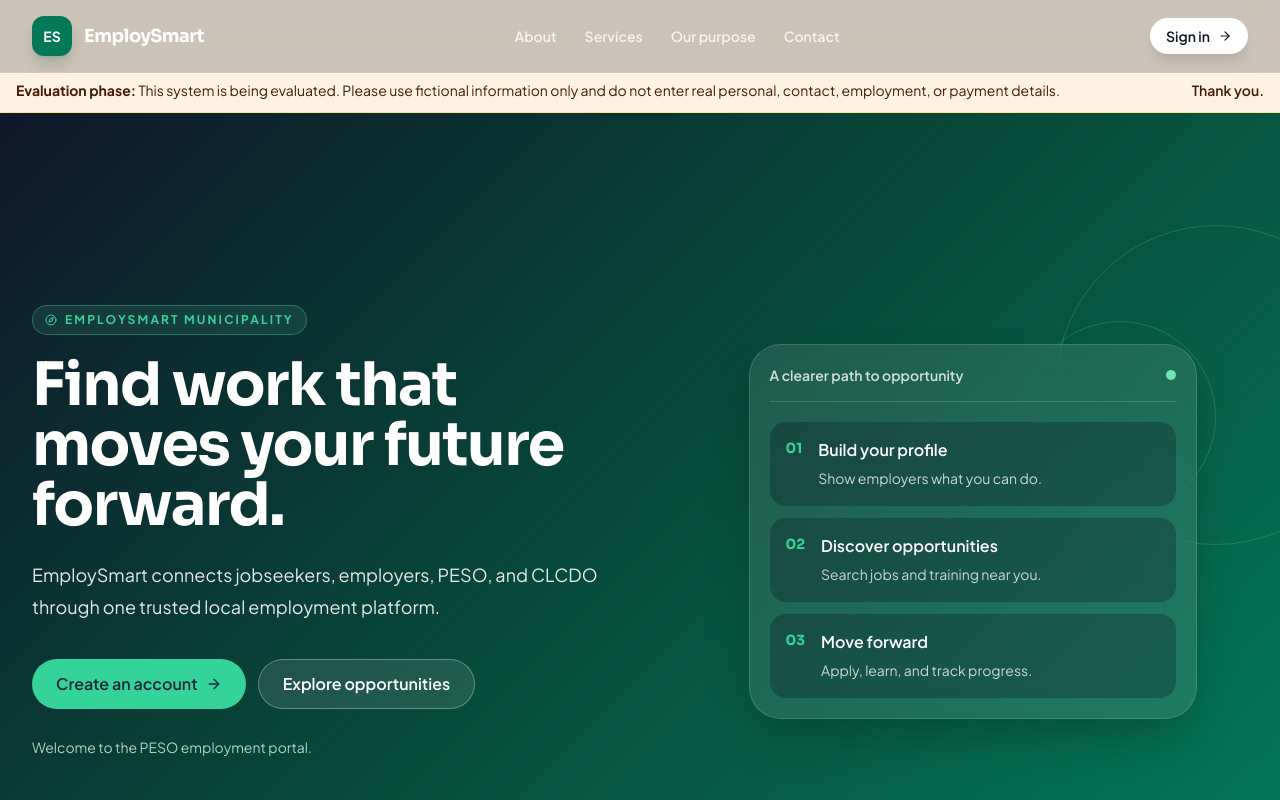
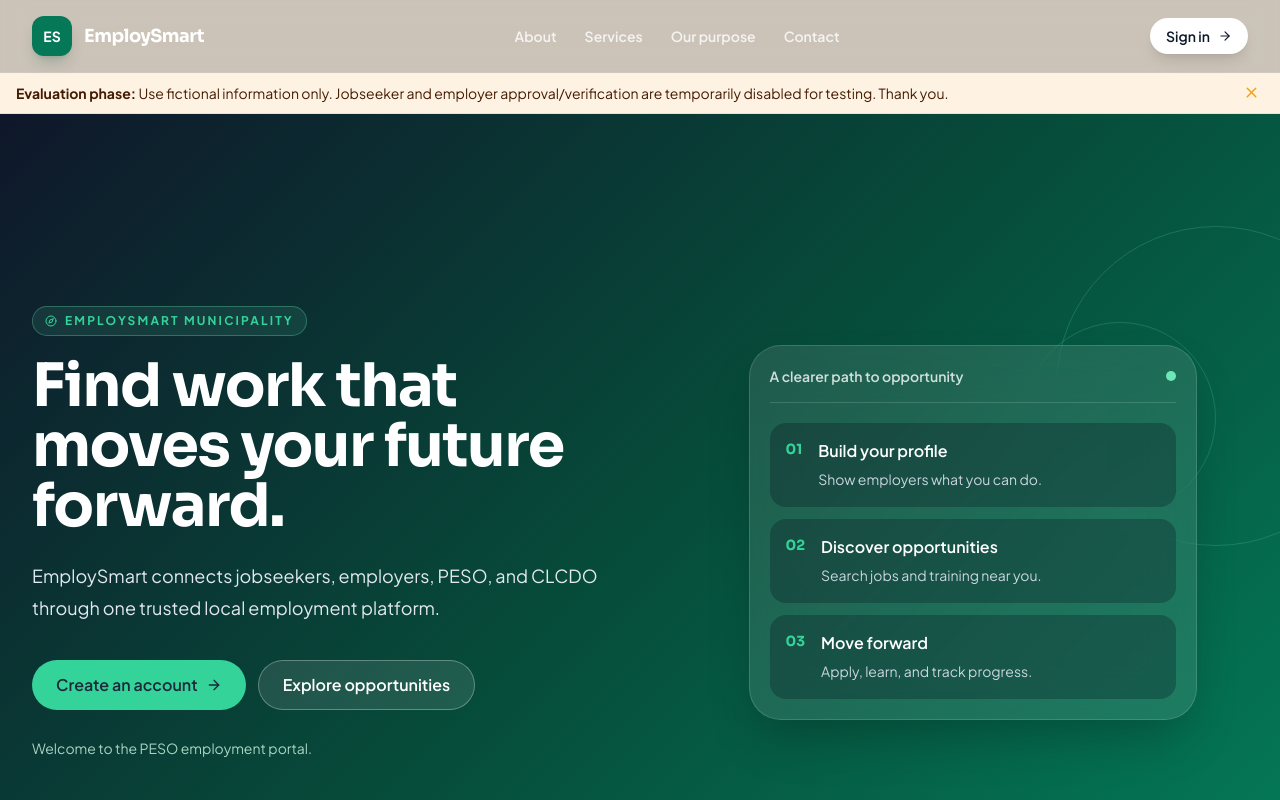
Before and after one commit to deguzmanshanmichael/EmploySmart, a React (Vite) app in the folder client/: page / in a window 1280 px wide. Shown: the top 800 px of the page. Built offline with nearby package versions, Linux system fonts and the light colour scheme; no server answers.

Commit message:
feat: make evaluation notice dismissible

```diff
--- a/client/src/components/EvaluationNotice.jsx
+++ b/client/src/components/EvaluationNotice.jsx
@@ -1,9 +1,23 @@
+import { useState } from 'react'
+import { FiX } from 'react-icons/fi'
+
+const DISMISS_KEY = 'employsmart-evaluation-notice-dismissed'
+
 export default function EvaluationNotice({ className = '' }) {
+  const [dismissed, setDismissed] = useState(() => localStorage.getItem(DISMISS_KEY) === 'true')
+
+  if (dismissed) return null
+
+  const dismiss = () => {
+    localStorage.setItem(DISMISS_KEY, 'true')
+    setDismissed(true)
+  }
+
   return (
-    <div className={`border-b border-amber-200 bg-amber-50 px-4 py-3 text-sm text-amber-950 ${className}`} role="note">
+    <div className={`border-b border-amber-200 bg-amber-50 px-4 py-2 text-sm text-amber-950 ${className}`} role="note">
       <div className="mx-auto flex max-w-7xl flex-col gap-1 sm:flex-row sm:items-center sm:justify-between">
-        <p><strong>Evaluation phase:</strong> This system is being evaluated. Please use fictional information only and do not enter real personal, contact, employment, or payment details.</p>
-        <span className="font-semibold whitespace-nowrap">Thank you.</span>
+        <p><strong>Evaluation phase:</strong> Use fictional information only. Jobseeker and employer approval/verification are temporarily disabled for testing. Thank you.</p>
+        <button type="button" onClick={dismiss} className="self-end rounded p-1 text-amber-800 hover:bg-amber-100 sm:self-center" aria-label="Dismiss evaluation notice" title="Dismiss"><FiX size={17} /></button>
       </div>
     </div>
   )
```
